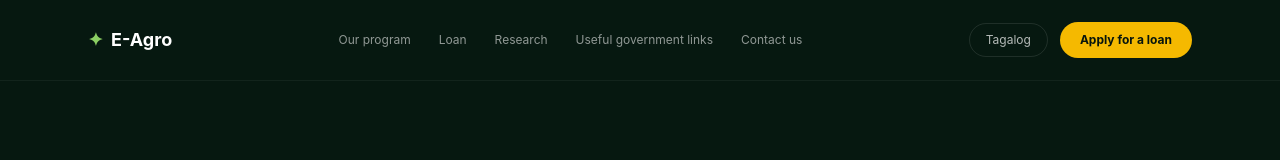
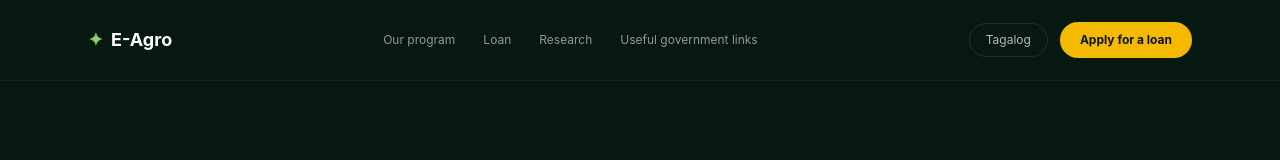
Before and after one commit to Gaaame/eagro, a React (Vite) app: page / in a window 1280 px wide. Shown: the top 160 px of the page. Built offline with nearby package versions, Linux system fonts and the light colour scheme.

Commit message:
Updated Navbar.tsx
- removed contact us
- moved contact link to "apply for loan" button

```diff
--- a/src/Components/Navbar.tsx
+++ b/src/Components/Navbar.tsx
@@ -32,13 +32,6 @@ function Navbar() {
                 {option.label}
               </a>
             ))}
-
-            <Link
-              to="/contact"
-              className="text-xs text-white/55 transition hover:text-white"
-            >
-              Contact us
-            </Link>
           </nav>
 
           {/* Actions */}
@@ -47,12 +40,19 @@ function Navbar() {
               Tagalog
             </button>
 
-            <a
+            {/* <a
               href="#loan"
               className="rounded-full bg-[#F5B900] px-5 py-2.5 text-xs font-bold text-[#07150D] transition hover:bg-[#FFC928]"
             >
               Apply for a loan
-            </a>
+            </a> */}
+
+            <Link
+              to="/contact"
+              className="rounded-full bg-[#F5B900] px-5 py-2.5 text-xs font-bold text-[#07150D] transition hover:bg-[#FFC928]"
+            >
+              Apply for a loan
+            </Link>
           </div>
 
           {/* Mobile button */}
```
